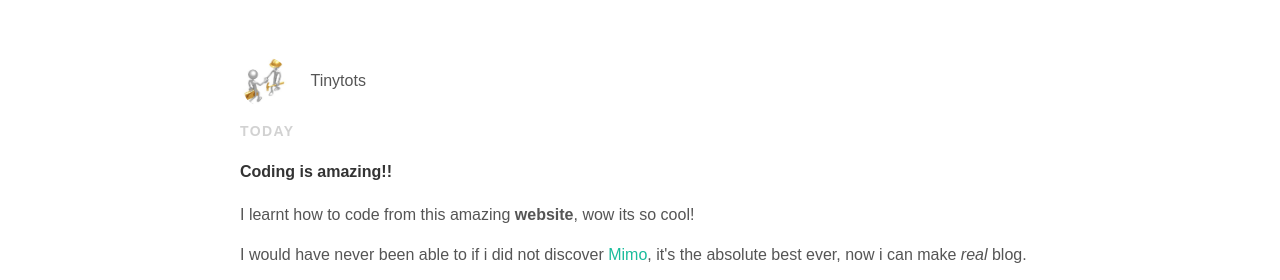
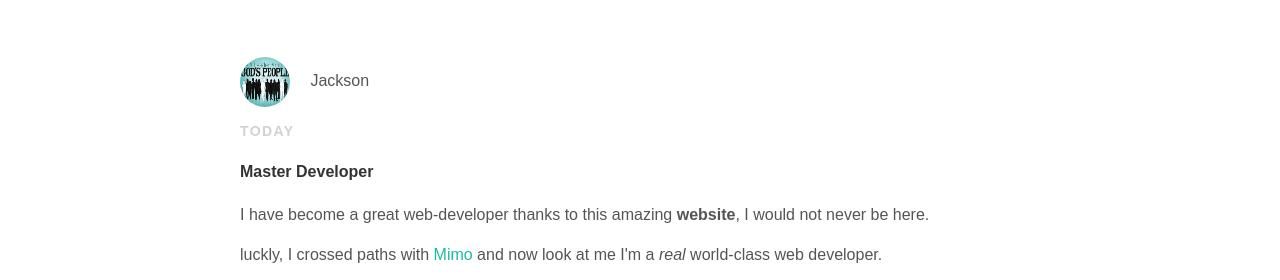
Before and after one commit to atomcollade/atomcollade.github.io, a plain HTML site: page index.html in a window 1280 px wide. Shown: the part 153-433 px from the top of the page. Drawn offline with Linux system fonts and the light colour scheme.

Commit message:
Update index.html

```diff
--- a/index.html
+++ b/index.html
@@ -17,6 +17,18 @@
     </div>
    </div>
    <div id="content">
+    <div class="post-container">
+      <div class="post">
+        <div class="post-author">
+          <img src="images.jpg">
+          <span>Jackson</span>
+        </div>
+        <p class="post-date">Today</p>
+        <h4 class="post-title">Master Developer</h4>
+        <div class="post-content">
+          <p>I have become a great web-developer thanks to this amazing <strong>website</strong>, I would not never be here.</p>
+          <p>luckly, I crossed paths with <a href="//getmimo.com">Mimo</a> and now look at me I'm a <em>real</em> world-class web developer.</p>
+        </div>
     <div class="post-container">
       <div class="post">
         <div class="post-author">
```
